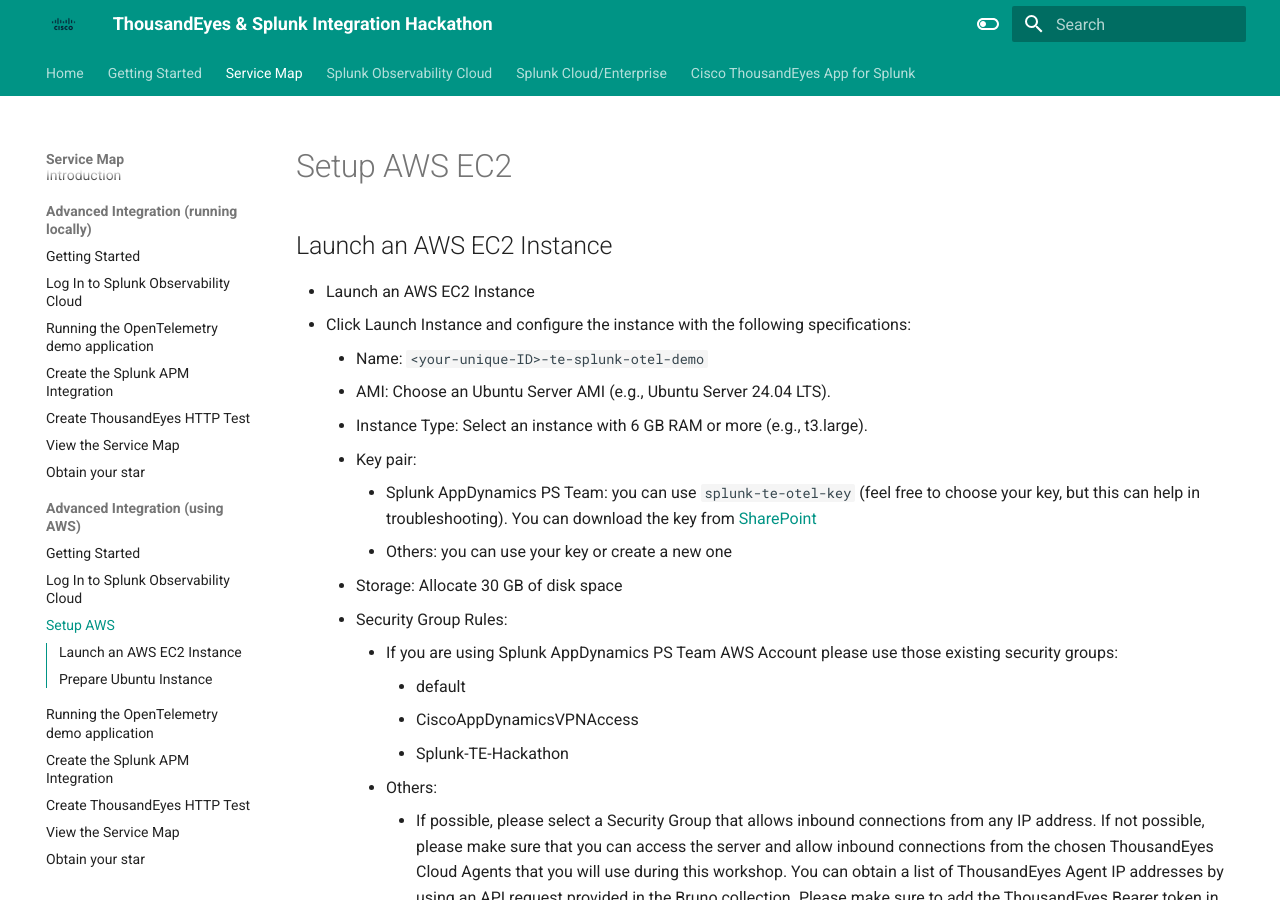
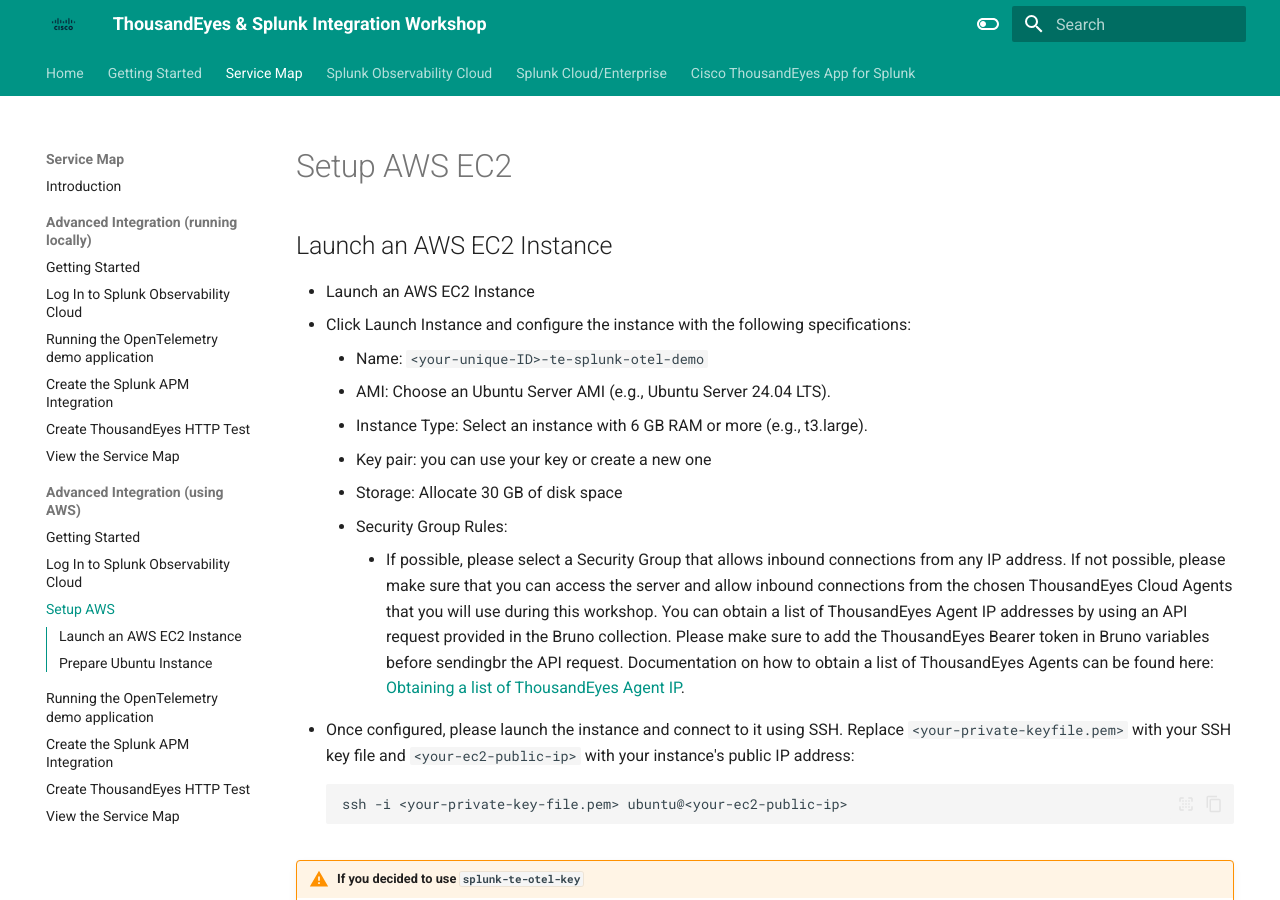
Before and after one commit to antonjim-te/thousandeyes-splunk-integrations-workshop, an MkDocs documentation site: the page built from docs/service_map/advanced_aws/setup_aws_ec2.md, in a window 1280 px wide and 900 px high. Built offline with MkDocs 1.6.1 and Material for MkDocs 9.7.7, drawn with Linux system fonts in a browser that asks for light colours.

Commit message:
Remove hackathon

```diff
--- a/docs/service_map/advanced_aws/setup_aws_ec2.md
+++ b/docs/service_map/advanced_aws/setup_aws_ec2.md
@@ -7,17 +7,10 @@
     - Name: `<your-unique-ID>-te-splunk-otel-demo`
     - AMI: Choose an Ubuntu Server AMI (e.g., Ubuntu Server 24.04 LTS).
     - Instance Type: Select an instance with 6 GB RAM or more (e.g., t3.large).
-    - Key pair:
-        - Splunk AppDynamics PS Team: you can use `splunk-te-otel-key` (feel free to choose your key, but this can help in troubleshooting). You can download the key from [SharePoint](https://cisco.sharepoint.com/:u:/r/sites/AppDynamicsProfessionalServices/PS%20Challenge%20Series/20251010%20-%20ThousandEyes%20%26%20Splunk%20Integration%20Hackathon/splunk-te-otel-key.pem?csf=1&web=1&e=Tlg2w1)
-        - Others: you can use your key or create a new one
+    - Key pair: you can use your key or create a new one
     - Storage: Allocate 30 GB of disk space
     - Security Group Rules:
-        - If you are using Splunk AppDynamics PS Team AWS Account please use those existing security groups:
-            - default
-            - CiscoAppDynamicsVPNAccess
-            - Splunk-TE-Hackathon
-        -  Others:
-            - If possible, please select a Security Group that allows inbound connections from any IP address. If not possible, please make sure that you can access the server and allow inbound connections from the chosen ThousandEyes Cloud Agents that you will use during this workshop. You can obtain a list of ThousandEyes Agent IP addresses by using an API request provided in the Bruno collection. Please make sure to add the ThousandEyes Bearer token in Bruno variables before sendingbr the API request. Documentation on how to obtain a list of ThousandEyes Agents can be found here: [Obtaining a list of ThousandEyes Agent IP](https://docs.thousandeyes.com/product-documentation/global-vantage-points/obtaining-a-list-of-thousandeyes-agent-ip-addresses-with-te-iplist).
+        - If possible, please select a Security Group that allows inbound connections from any IP address. If not possible, please make sure that you can access the server and allow inbound connections from the chosen ThousandEyes Cloud Agents that you will use during this workshop. You can obtain a list of ThousandEyes Agent IP addresses by using an API request provided in the Bruno collection. Please make sure to add the ThousandEyes Bearer token in Bruno variables before sendingbr the API request. Documentation on how to obtain a list of ThousandEyes Agents can be found here: [Obtaining a list of ThousandEyes Agent IP](https://docs.thousandeyes.com/product-documentation/global-vantage-points/obtaining-a-list-of-thousandeyes-agent-ip-addresses-with-te-iplist).
 
 - Once configured, please launch the instance and connect to it using SSH. Replace `<your-private-keyfile.pem>` with your SSH key file and `<your-ec2-public-ip>` with your instance's
 public IP address:
--- a/mkdocs.yml
+++ b/mkdocs.yml
@@ -1,6 +1,6 @@
 
-site_name: 'ThousandEyes & Splunk Integration Hackathon'
-site_description: ThousandEyes & Splunk Integration Hackathon
+site_name: 'ThousandEyes & Splunk Integration Workshop'
+site_description: ThousandEyes & Splunk Integration Workshop
 site_author: Antonio Jimenez
 
 validation:
@@ -23,7 +23,6 @@
       - Create the Splunk APM Integration: service_map/advanced_locally/create_splunk_apm_integration.md
       - Create ThousandEyes HTTP Test: service_map/advanced_locally/create_thousandeyes_http_test.md
       - View the Service Map: service_map/advanced_locally/view_service_map.md
-      - Obtain your star: service_map/advanced_locally/star.md
     - Advanced Integration (using AWS):
       - Getting Started: service_map/advanced_aws/getting_started.md
       - Log In to Splunk Observability Cloud: service_map/advanced_aws/login_splunk_observability.md
@@ -32,7 +31,6 @@
       - Create the Splunk APM Integration: service_map/advanced_aws/create_splunk_apm_integration.md
       - Create ThousandEyes HTTP Test: service_map/advanced_aws/create_thousandeyes_http_test.md
       - View the Service Map: service_map/advanced_aws/view_service_map.md
-      - Obtain your star: service_map/advanced_aws/star.md
   - Splunk Observability Cloud:
     - Create a ThousandEyes test: splunk_observability/create_thousandeyes_test.md
     - Log In to Splunk Observability Cloud: splunk_observability/login_splunk_observability.md
@@ -40,7 +38,6 @@
     - Create a Trace Stream to Splunk Observability Cloud: splunk_observability/create_trace_stream_to_splunk_observability.md
     - Visualize ThousandEyes Metrics in Splunk Observability Cloud: splunk_observability/visualize_metrics_in_splunk_observability.md
     - Visualize ThousandEyes Traces in Splunk Observability Cloud: splunk_observability/visualize_traces_in_splunk_observability.md
-    - Obtain your star: splunk_observability/star.md
   - Splunk Cloud/Enterprise:
     - Create a ThousandEyes test: splunk_core/create_thousandeyes_test.md
     - Log In to Splunk Cloud/Enterprise: splunk_core/login_splunk_cloud_enterprise.md
@@ -48,7 +45,6 @@
     - Create a Logs Stream to Splunk Cloud/Enterprise: splunk_core/create_logs_stream_to_splunk_cloud_enterprise.md
     - Visualize ThousandEyes Metrics in Splunk Cloud/Enterprise: splunk_core/visualize_metrics_in_splunk_cloud_enterprise.md
     - Visualize ThousandEyes Logs in Splunk Cloud/Enterprise: splunk_core/visualize_logs_in_splunk_cloud_enterprise.md
-    - Obtain your star: splunk_core/star.md
   - Cisco ThousandEyes App for Splunk:
     - Getting Started: thousandeyes_splunk_app/getting_started.md
     - Authenticate the ThousandEyes User: thousandeyes_splunk_app/authenticate_thousandeyes_user.md
@@ -56,7 +52,6 @@
     - Create an Activity Log Input: thousandeyes_splunk_app/activity_logs_input.md
     - Create a Test Stream - Traces Input: thousandeyes_splunk_app/test_traces_stream_input.md
     - Troubleshooting: thousandeyes_splunk_app/troubleshooting.md
-    - Obtain your star: thousandeyes_splunk_app/star.md
 theme:
   name: material
   logo: img/logo.png
```
Also changed, not shown: docs/README.md (+4 -7 lines), docs/getting_started/get_agent_id.md (+0 -10 lines), docs/service_map/advanced_aws/login_splunk_observability.md (+0 -3 lines), docs/service_map/advanced_aws/star.md (deleted, +0 -8 lines), docs/service_map/advanced_locally/star.md (deleted, +0 -8 lines), docs/splunk_core/star.md (deleted, +0 -15 lines), docs/splunk_observability/star.md (deleted, +0 -9 lines), docs/thousandeyes_splunk_app/star.md (deleted, +0 -10 lines), docs/img/cx_observability_hackathons.png (deleted), docs/img/star.png (deleted).
